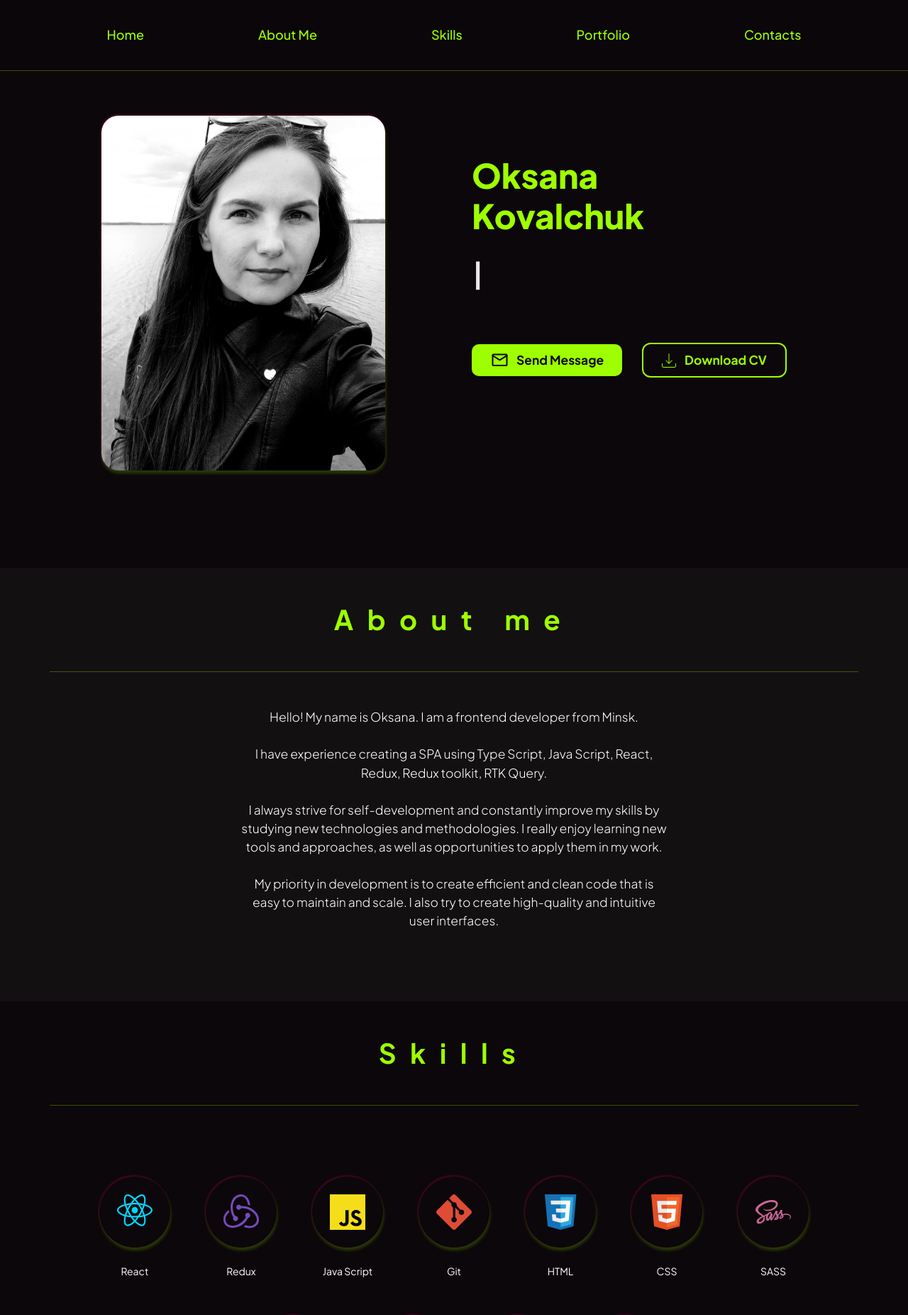
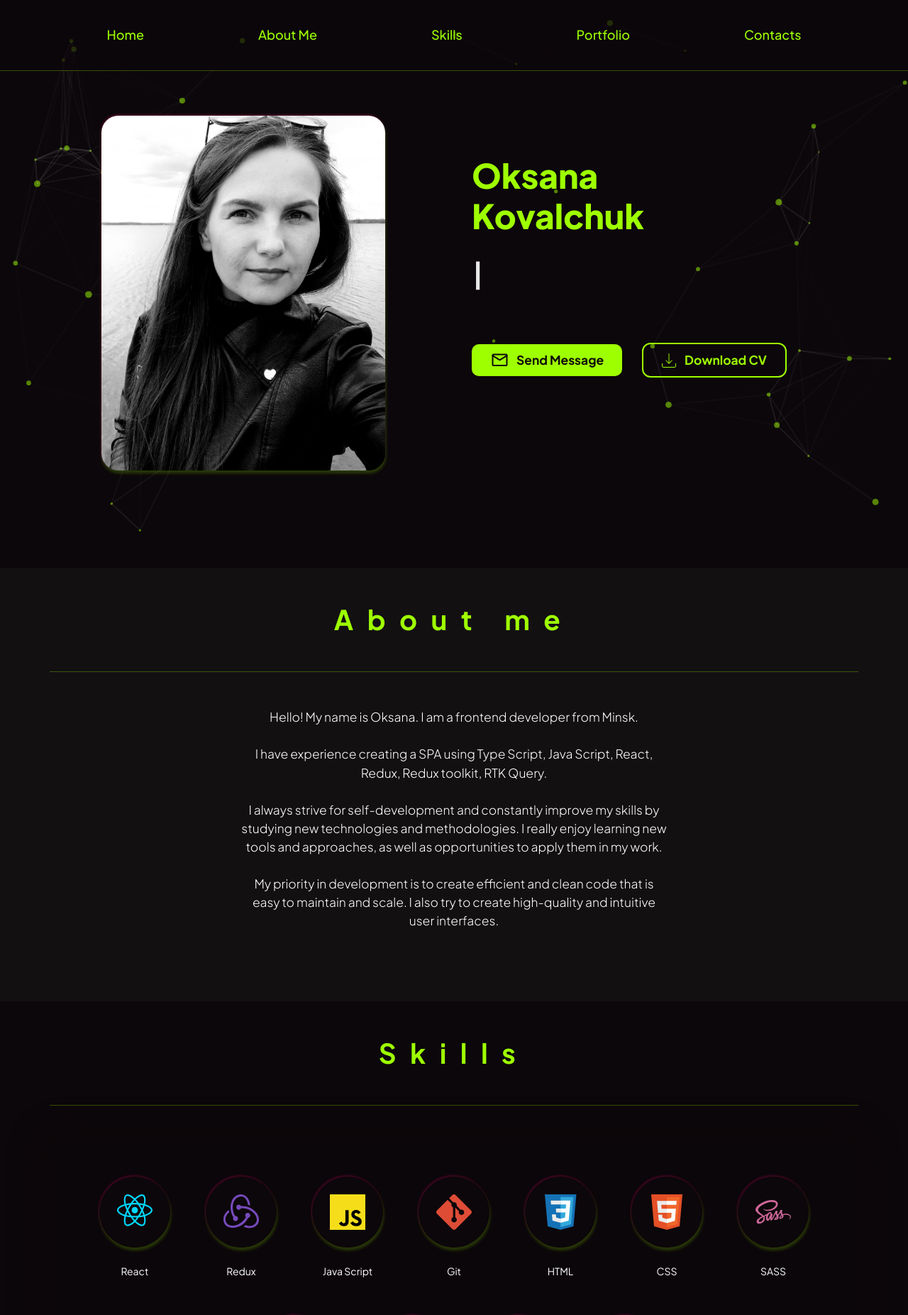
Before and after one commit to oksivasilinka/portfolio, a React app: page / in a window 1280 px wide. Shown: the top 1853 px of the page at 71% size. Built offline with nearby package versions, Linux system fonts and the light colour scheme.

Commit message:
add particles

```diff
--- a/package.json
+++ b/package.json
@@ -51,6 +51,7 @@
     "react-dom": "18.2.0",
     "react-parallax-tilt": "^1.7.175",
     "react-refresh": "0.11.0",
+    "react-tsparticles": "^2.12.2",
     "resolve": "1.20.0",
     "resolve-url-loader": "4.0.0",
     "sass-loader": "12.3.0",
@@ -60,6 +61,7 @@
     "styled-components": "5.3.6",
     "tailwindcss": "3.0.2",
     "terser-webpack-plugin": "5.2.5",
+    "tsparticles-slim": "^2.12.0",
     "typescript": "4.4.2",
     "typewriter-effect": "^2.21.0",
     "web-vitals": "2.1.0",
--- a/src/App.tsx
+++ b/src/App.tsx
@@ -7,10 +7,12 @@ import { Contacts } from 'layout/sections/contacts/contacts'
 import { ThemeProvider } from 'styled-components'
 import { theme } from 'styles/theme'
 import { Footer } from 'layout/sections/footer/footer'
+import { Particle } from 'components/particle/particle'
 
 function App() {
   return (
     <ThemeProvider theme={theme}>
+      <Particle />
       <Header />
       <Main />
       <AboutMe />
--- /dev/null
+++ b/src/components/particle/particle.tsx
@@ -0,0 +1,87 @@
+import { useCallback } from 'react'
+import type { Container, Engine } from 'tsparticles-engine'
+import Particles from 'react-tsparticles'
+//import { loadFull } from "tsparticles"; // if you are going to use `loadFull`, install the "tsparticles" package too.
+import { loadSlim } from 'tsparticles-slim' // if you are going to use `loadSlim`, install the "tsparticles-slim" package too.
+
+export const Particle = () => {
+  const particlesInit = useCallback(async (engine: Engine) => {
+    console.log(engine)
+    await loadSlim(engine)
+  }, [])
+
+  const particlesLoaded = useCallback(async (container: Container | undefined) => {
+    await console.log(container)
+  }, [])
+  return (
+    <Particles
+      id="tsparticles"
+      init={particlesInit}
+      loaded={particlesLoaded}
+      options={{
+        fpsLimit: 120,
+        interactivity: {
+          events: {
+            onClick: {
+              enable: true,
+              mode: 'repulse',
+            },
+            onHover: {
+              enable: true,
+              mode: 'attract',
+            },
+            resize: true,
+          },
+          modes: {
+            push: {
+              quantity: 4,
+            },
+            repulse: {
+              distance: 200,
+              duration: 1,
+            },
+          },
+        },
+        particles: {
+          color: {
+            value: 'rgba(158, 255, 0, 0.1)',
+          },
+          links: {
+            color: '#ffffff',
+            distance: 200,
+            enable: true,
+            opacity: 0.1,
+            width: 2,
+          },
+          move: {
+            direction: 'outside',
+            enable: true,
+            outModes: {
+              default: 'bounce',
+            },
+            random: false,
+            speed: 2,
+            straight: false,
+          },
+          number: {
+            density: {
+              enable: true,
+              area: 1000,
+            },
+            value: 50,
+          },
+          opacity: {
+            value: 0.5,
+          },
+          shape: {
+            type: 'circle',
+          },
+          size: {
+            value: { min: 1, max: 5 },
+          },
+        },
+        detectRetina: true,
+      }}
+    />
+  )
+}
--- a/src/components/section-title/section-title.ts
+++ b/src/components/section-title/section-title.ts
@@ -3,6 +3,7 @@ import { theme } from 'styles/theme'
 import { font } from 'styles/common'
 
 export const SectionTitle = styled.h2`
+  position: relative;
   text-align: center;
   padding: 50px 0;
   border-bottom: 1px solid rgba(158, 255, 0, 0.3);
--- a/src/layout/header/header-menu/mobile-menu/mobile-menu.tsx
+++ b/src/layout/header/header-menu/mobile-menu/mobile-menu.tsx
@@ -11,18 +11,15 @@ type Props = {
 export const MobileMenu = ({ menuItems }: Props) => {
   const [isOpen, setIsOpen] = useState(false)
   const openMenuHandler = () => {
-    if (!isOpen) {
-      setIsOpen(true)
-    } else {
-      setIsOpen(false)
-    }
+    setIsOpen(!isOpen)
   }
+
   return (
     <S.MobileNav>
       <BurgerButton onClick={openMenuHandler} isOpen={isOpen}>
         <span></span>
       </BurgerButton>
-      <S.MenuPopup isOpen={isOpen}>
+      <S.MenuPopup isOpen={isOpen} onClick={openMenuHandler}>
         <Menu menuItems={menuItems} />
       </S.MenuPopup>
     </S.MobileNav>
--- a/src/layout/sections/about-me/about-me.tsx
+++ b/src/layout/sections/about-me/about-me.tsx
@@ -26,4 +26,6 @@ export const AboutMe = () => {
   )
 }
 
-const StyledAboutMe = styled.section``
+const StyledAboutMe = styled.section`
+  position: relative;
+`
--- a/src/layout/sections/contacts/contacts.tsx
+++ b/src/layout/sections/contacts/contacts.tsx
@@ -28,6 +28,7 @@ export const Contacts = () => {
 }
 
 const StyledContacts = styled.section`
+  position: relative;
   ${SectionText} {
     max-width: 500px;
     width: 100%;
--- a/src/layout/sections/portfolio/portfolio.tsx
+++ b/src/layout/sections/portfolio/portfolio.tsx
@@ -62,4 +62,6 @@ export const Portfolio = () => {
   )
 }
 
-const StyledPortfolio = styled.section``
+const StyledPortfolio = styled.section`
+  position: relative;
+`
--- a/src/layout/sections/skills/skill/skill_styles.ts
+++ b/src/layout/sections/skills/skill/skill_styles.ts
@@ -7,6 +7,7 @@ const SkillTitle = styled.h3`
   line-height: 26px;
   text-align: center;
   padding-top: 20px;
+  z-index: 10;
 `
 
 const IconWrapper = styled.div`
@@ -17,6 +18,8 @@ const IconWrapper = styled.div`
   height: 100px;
   border-radius: 100%;
   box-shadow: ${theme.shadow.main};
+  background-color: ${theme.colors.primaryBg};
+  z-index: 10;
 `
 
 export const S = { IconWrapper, SkillTitle }
--- a/src/layout/sections/skills/skills.tsx
+++ b/src/layout/sections/skills/skills.tsx
@@ -38,6 +38,13 @@ const StyledSkills = styled.section``
 
 const SkillsWrapper = styled.div`
   padding-top: 50px;
+  z-index: 10;
+  background-color: rgba(12, 7, 10, 0.9);
+  position: relative;
+  -webkit-box-shadow: 0 0 32px 25px rgba(12, 7, 10, 0.96);
+  -moz-box-shadow: 0 0 32px 25px rgba(12, 7, 10, 0.96);
+  box-shadow: 0 0 32px 25px rgba(12, 7, 10, 0.96);
+  border-radius: 24px;
   @media ${theme.media.tablet} {
     padding-top: 20px;
   }
```
Also changed, not shown: 1 other file (tests, documents, lock files or other folders).
